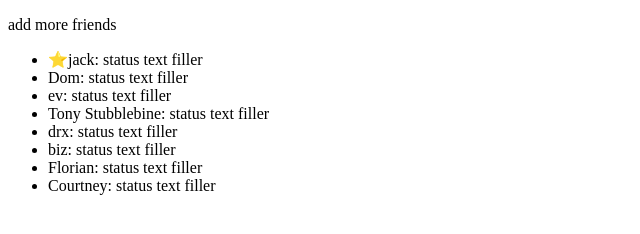
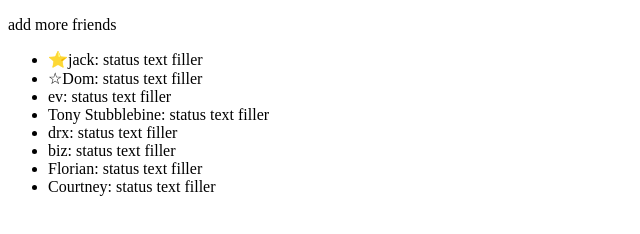
Before and after one commit to niamhbrockbank/html-twitter-base, a website: page index.html in a window 1280 px wide. Shown: the part 262-496 px from the top of the page, 0-640 px from the left. Drawn offline with Linux system fonts and the light colour scheme.

Commit message:
Add star options

```diff
--- a/index.html
+++ b/index.html
@@ -24,7 +24,7 @@
       <a>add more friends</a>
       <ul>
         <li>&#11088;<a>jack:</a> status text filler</li>
-        <li><a>Dom:</a> status text filler</li>
+        <li>&star;<a>Dom:</a> status text filler</li>
         <li><a>ev:</a> status text filler</li>
         <li><a>Tony Stubblebine:</a> status text filler</li>
         <li><a>drx:</a> status text filler</li>
```
